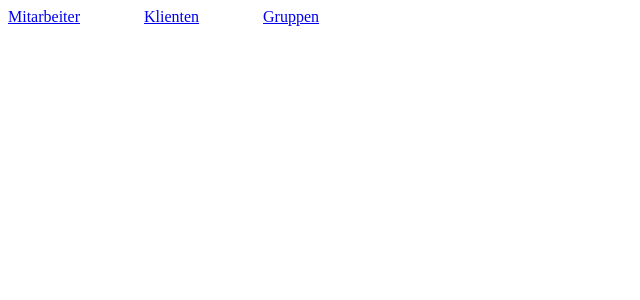
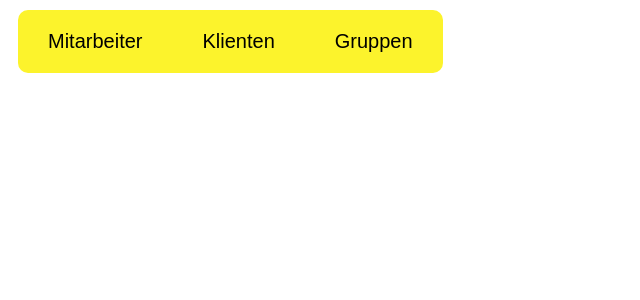
Before and after one commit to LuminaaChat/frontend, an Angular app: page / in a window 1280 px wide. Shown: the top 300 px of the page, without its empty margins (0-640 px from the left). Built offline with nearby package versions, Linux system fonts and the light colour scheme.

Commit message:
Styled Navbar

```diff
--- a/src/components/navbar/navbar.component.html
+++ b/src/components/navbar/navbar.component.html
@@ -1,5 +1,7 @@
-<div class="navbar">
-  <div class="nav-item"><a href="employee">Mitarbeiter</a></div>
-  <div class="nav-item"><a href="clients">Klienten</a></div>
-  <div class="nav-item"><a href="groups">Gruppen</a></div>
-</div>
+<nav class="navbar">
+  <ul>
+    <li class="nav-item"><a href="employee">Mitarbeiter</a></li>
+    <li class="nav-item"><a href="clients">Klienten</a></li>
+    <li class="nav-item"><a href="groups">Gruppen</a></li>
+  </ul>
+</nav>
--- a/src/components/navbar/navbar.component.scss
+++ b/src/components/navbar/navbar.component.scss
@@ -1,7 +1,29 @@
 .navbar {
-  display: flex;
-  gap: 4rem;
+  ul{
+    display: flex;
+    list-style-type: none;
+    padding: 0px;
+    margin: 10px;
+    background-color: #FCF32C;
+    border-radius: 10px;
+    width: fit-content;
+
+    a {
+      color: black;
+      text-decoration: none;
+      display: flex;
+      padding: 20px;
+      padding-left: 30px;
+      padding-right: 30px;
+      text-align: center;
+      font-size: 20px;
+      font-family: Arial, Helvetica, sans-serif;
+        &:hover {
+          background-color: #808080;
+          border-radius: 10px;
+        }
+    }
+  }
+
+
 }
-
-.nav-item {
-}
```
